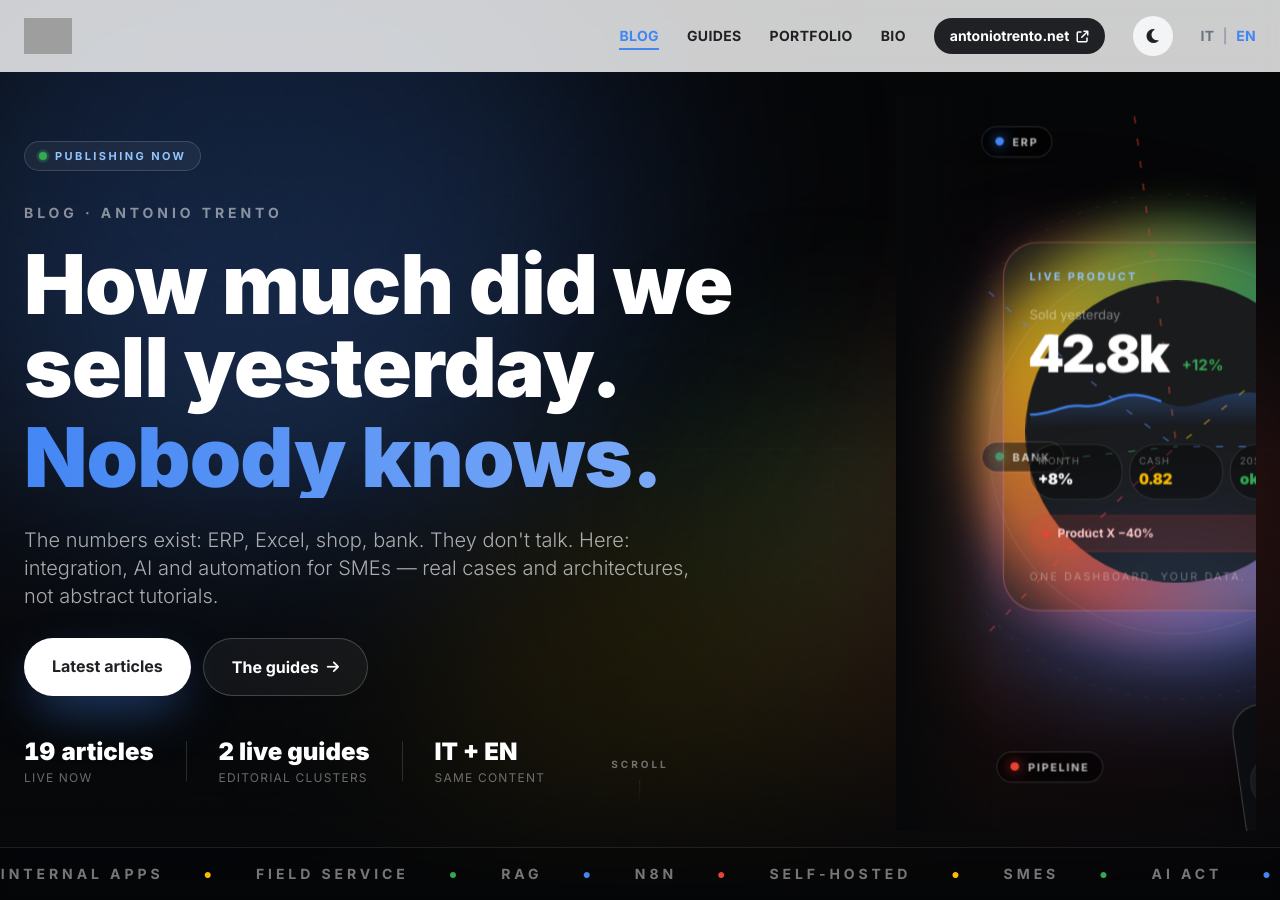
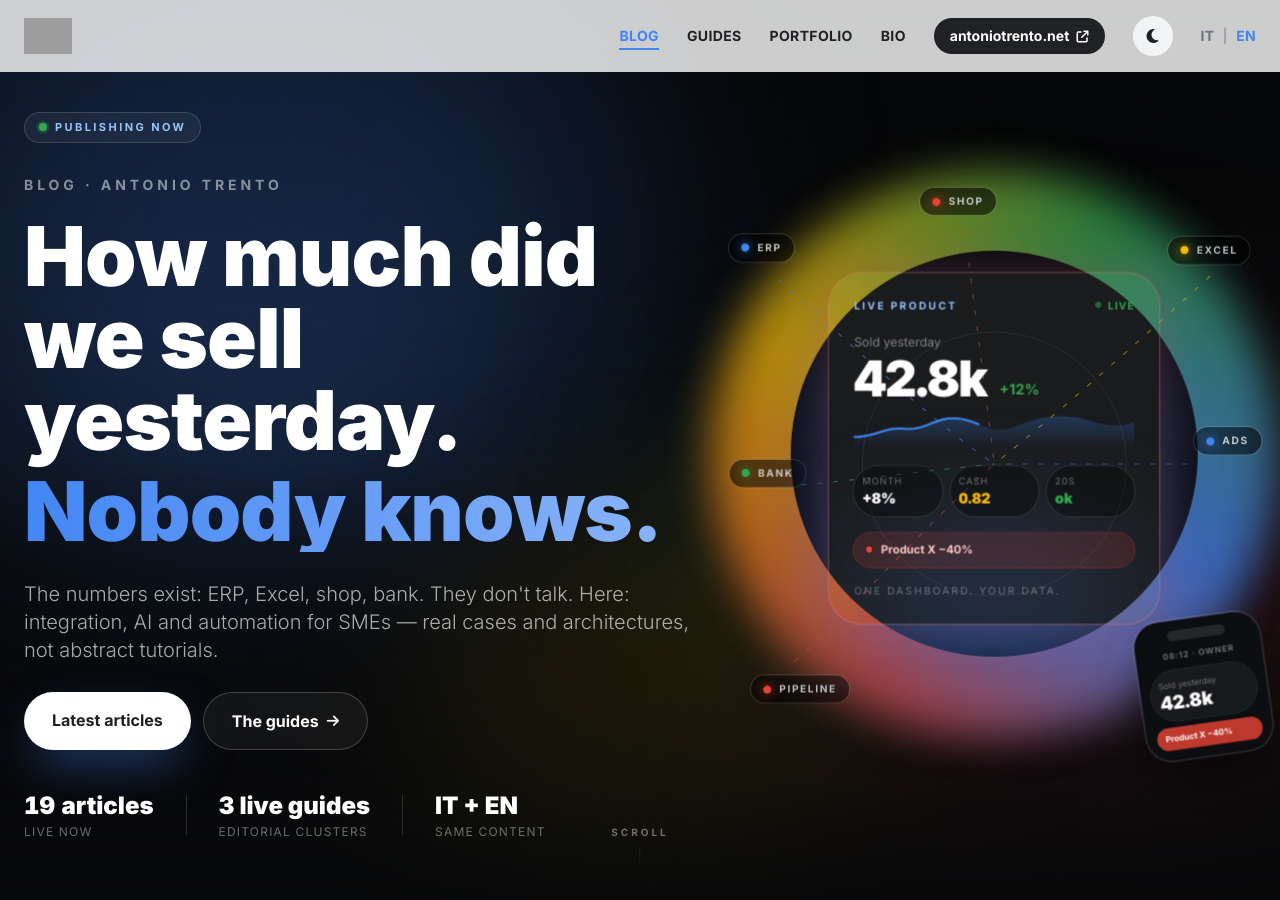
Before and after one commit to antoniotrento-net/blog.antoniotrento.net, a Jekyll site: the page built from en/index.html, in a window 1280 px wide and 900 px high. Built offline with Jekyll 4.4.1, drawn with Linux system fonts in a browser that asks for light colours; nearby versions of some CDN libraries; grey boxes are pictures that could not be loaded.

Commit message:
Fix the hero: show the full scene, drop the marquee, count live guides.
Co-authored-by: Cursor <cursoragent@cursor.com>

```diff
--- a/_includes/home-hero.html
+++ b/_includes/home-hero.html
@@ -4,6 +4,9 @@
 {%- endcomment -%}
 {%- assign lang = include.lang | default: page.lang | default: site.default_lang -%}
 {%- assign posts = site.posts | where: "lang", lang -%}
+{%- assign live_guides = site.pages | where: "layout", "pillar" | where: "lang", lang | where_exp: "g", "g.image" -%}
+{%- assign n_posts = posts.size -%}
+{%- assign n_guides = live_guides.size -%}
 {%- assign hparts = page.heading | split: ". " -%}
 {%- assign h1 = hparts[0] | append: "." -%}
 {%- assign h2 = hparts[1] -%}
@@ -14,9 +17,9 @@
   {%- assign cta_guides = "Le guide" -%}
   {%- assign live_label = "In pubblicazione" -%}
   {%- assign scroll_label = "Scorri" -%}
-  {%- assign n_posts = posts.size -%}
   {%- assign stat_posts = n_posts | append: " articoli" -%}
-  {%- assign stat_guides = "2 guide vive" -%}
+  {%- if n_guides == 1 -%}{%- assign stat_guides = "1 guida viva" -%}
+  {%- else -%}{%- assign stat_guides = n_guides | append: " guide vive" -%}{%- endif -%}
   {%- assign stat_lang = "IT + EN" -%}
   {%- assign core_kicker = "Prodotto vivo" -%}
   {%- assign core_metric = "Venduto ieri" -%}
@@ -37,9 +40,9 @@
   {%- assign cta_guides = "The guides" -%}
   {%- assign live_label = "Publishing now" -%}
   {%- assign scroll_label = "Scroll" -%}
-  {%- assign n_posts = posts.size -%}
   {%- assign stat_posts = n_posts | append: " articles" -%}
-  {%- assign stat_guides = "2 live guides" -%}
+  {%- if n_guides == 1 -%}{%- assign stat_guides = "1 live guide" -%}
+  {%- else -%}{%- assign stat_guides = n_guides | append: " live guides" -%}{%- endif -%}
   {%- assign stat_lang = "IT + EN" -%}
   {%- assign core_kicker = "Live product" -%}
   {%- assign core_metric = "Sold yesterday" -%}
@@ -56,7 +59,7 @@
   {%- assign n6 = "Pipeline" -%}
 {%- endif -%}
 
-<section id="blog-hero" class="relative min-h-[100svh] lg:h-[100svh] lg:max-h-[100svh] flex flex-col justify-end overflow-hidden bg-[#07080a] text-white">
+<section id="blog-hero" class="relative min-h-[100svh] flex flex-col justify-center overflow-hidden bg-[#07080a] text-white">
 
   <!-- Atmosphere -->
   <div class="absolute inset-0 pointer-events-none" aria-hidden="true">
@@ -69,7 +72,7 @@
     <div class="absolute inset-0 bg-gradient-to-b from-black/40 via-transparent to-[#07080a]"></div>
   </div>
 
-  <div class="relative z-10 w-full max-w-7xl mx-auto px-6 pt-32 pb-8 lg:pt-24 lg:pb-4 grid lg:grid-cols-[minmax(0,1.62fr)_minmax(0,0.68fr)] gap-12 lg:gap-4 items-center flex-1 min-h-0">
+  <div class="relative z-10 w-full max-w-7xl mx-auto px-6 pt-32 pb-16 lg:pt-28 lg:pb-20 grid lg:grid-cols-[1.28fr_1fr] gap-12 lg:gap-10 items-center flex-1">
 
     <!-- Copy -->
     <div class="relative z-20 min-w-0 reveal active">
@@ -125,9 +128,7 @@
     </div>
 
     <!-- System: six live sources collapse into one product the owner opens at 8am -->
-    <div class="relative h-[440px] sm:h-[540px] lg:h-full lg:min-h-0 overflow-hidden reveal delay-200 select-none" style="perspective: 1800px;" aria-hidden="true">
-      <div class="pointer-events-none absolute inset-y-0 left-0 w-24 z-30 hidden lg:block bg-gradient-to-r from-[#07080a] to-transparent"></div>
-      <div class="absolute inset-0 lg:translate-x-[24%] xl:translate-x-[28%] lg:scale-[1.08] origin-center">
+    <div class="relative h-[440px] sm:h-[520px] lg:h-[560px] reveal delay-200 select-none" style="perspective: 1800px;" aria-hidden="true">
       <div id="hero-stage" class="absolute inset-0 hero-stack-3d will-change-transform" style="transform-style: preserve-3d;">
 
         <div class="absolute left-1/2 top-[46%] w-[min(108%,38rem)] aspect-square pointer-events-none" style="transform: translate(-50%, -50%)">
@@ -259,44 +260,10 @@
           </div>
         </div>
       </div>
-      </div>
     </div>
   </div>
 
-  <!-- Marquee -->
-  <div class="relative z-10 border-t border-white/10 overflow-hidden py-4 bg-black/20 backdrop-blur-sm">
-    <div class="hero-marquee flex w-max gap-10 whitespace-nowrap text-xs sm:text-sm font-bold uppercase tracking-[0.28em] text-white/45">
-      {%- for i in (1..2) -%}
-      <span class="flex items-center gap-10">
-        {%- if lang == 'it' -%}
-        <span>Cruscotti</span><span class="text-brand-blue">●</span>
-        <span>KPI</span><span class="text-brand-red">●</span>
-        <span>App interne</span><span class="text-brand-yellow">●</span>
-        <span>Field service</span><span class="text-brand-green">●</span>
-        <span>RAG</span><span class="text-brand-blue">●</span>
-        <span>n8n</span><span class="text-brand-red">●</span>
-        <span>Self-hosted</span><span class="text-brand-yellow">●</span>
-        <span>PMI</span><span class="text-brand-green">●</span>
-        <span>AI Act</span><span class="text-brand-blue">●</span>
-        <span>Stack sovrano</span><span class="text-brand-red">●</span>
-        {%- else -%}
-        <span>Dashboards</span><span class="text-brand-blue">●</span>
-        <span>KPIs</span><span class="text-brand-red">●</span>
-        <span>Internal apps</span><span class="text-brand-yellow">●</span>
-        <span>Field service</span><span class="text-brand-green">●</span>
-        <span>RAG</span><span class="text-brand-blue">●</span>
-        <span>n8n</span><span class="text-brand-red">●</span>
-        <span>Self-hosted</span><span class="text-brand-yellow">●</span>
-        <span>SMEs</span><span class="text-brand-green">●</span>
-        <span>AI Act</span><span class="text-brand-blue">●</span>
-        <span>Sovereign stack</span><span class="text-brand-red">●</span>
-        {%- endif -%}
-      </span>
-      {%- endfor -%}
-    </div>
-  </div>
-
-  <a href="#guide" class="absolute bottom-20 left-1/2 -translate-x-1/2 z-10 hidden lg:flex flex-col items-center gap-2 text-[10px] font-bold uppercase tracking-[0.3em] text-white/40 hover:text-white transition-colors">
+  <a href="#guide" class="absolute bottom-8 left-1/2 -translate-x-1/2 z-10 hidden lg:flex flex-col items-center gap-2 text-[10px] font-bold uppercase tracking-[0.3em] text-white/40 hover:text-white transition-colors">
     {{ scroll_label }}
     <span class="w-px h-10 bg-gradient-to-b from-white/50 to-transparent hero-scroll-line"></span>
   </a>
```
